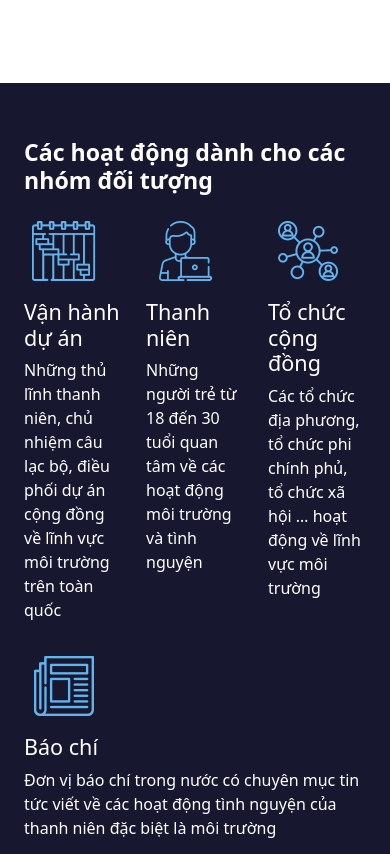
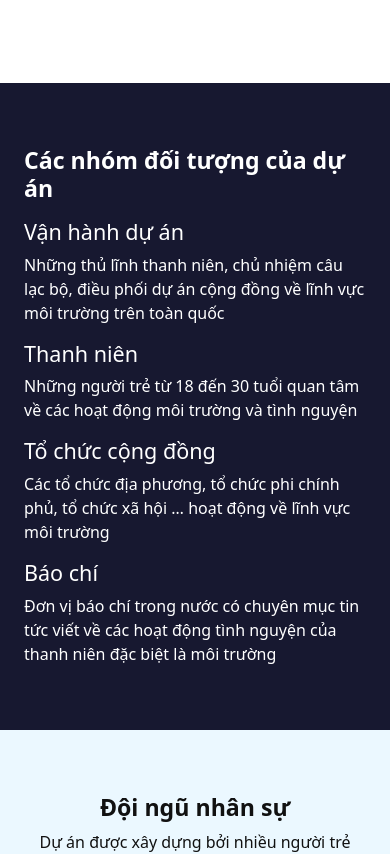
Before and after one commit to kc97ble/ecomap-web-0105, a React app: page / in a window 390 px wide. Shown: the part 3560-4414 px from the top of the page. Built offline with nearby package versions, Linux system fonts and the light colour scheme; the HTML template or start-up script is replaced by a standard one.

Commit message:
Refine SectionTargetGroups

```diff
--- a/src/containers/PageHome/components/SectionTargetGroups/index.tsx
+++ b/src/containers/PageHome/components/SectionTargetGroups/index.tsx
@@ -16,15 +16,13 @@ export default function SectionTargetGroups() {
       <Container className="text-white" fluid="sm">
         <Row>
           <Col>
-            <h3 className="fw-bold my-2">
-              Các hoạt động dành cho các nhóm đối tượng
-            </h3>
+            <h3 className="fw-bold my-3">Các nhóm đối tượng của dự án</h3>
           </Col>
         </Row>
         <Row>
-          <Col>
+          <Col xs={12} sm={6} lg={3}>
             <Image
-              className="my-2"
+              className="my-2 d-none d-sm-block"
               src={imgTargetGroup1}
               style={{ maxWidth: "80px" }}
             />
@@ -34,9 +32,9 @@ export default function SectionTargetGroups() {
               cộng đồng về lĩnh vực môi trường trên toàn quốc
             </p>
           </Col>
-          <Col>
+          <Col xs={12} sm={6} lg={3}>
             <Image
-              className="my-2"
+              className="my-2 d-none d-sm-block"
               src={imgTargetGroup2}
               style={{ maxWidth: "80px" }}
             />
@@ -46,9 +44,9 @@ export default function SectionTargetGroups() {
               trường và tình nguyện
             </p>
           </Col>
-          <Col>
+          <Col xs={12} sm={6} lg={3}>
             <Image
-              className="my-2"
+              className="my-2 d-none d-sm-block"
               src={imgTargetGroup3}
               style={{ maxWidth: "80px" }}
             />
@@ -58,9 +56,9 @@ export default function SectionTargetGroups() {
               hoạt động về lĩnh vực môi trường
             </p>
           </Col>
-          <Col>
+          <Col xs={12} sm={6} lg={3}>
             <Image
-              className="my-2"
+              className="my-2 d-none d-sm-block"
               src={imgTargetGroup4}
               style={{ maxWidth: "80px" }}
             />
```
